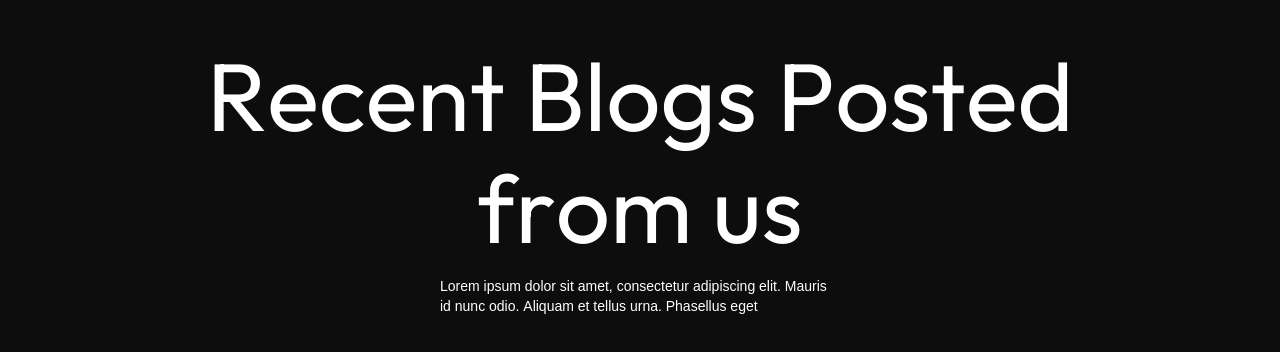
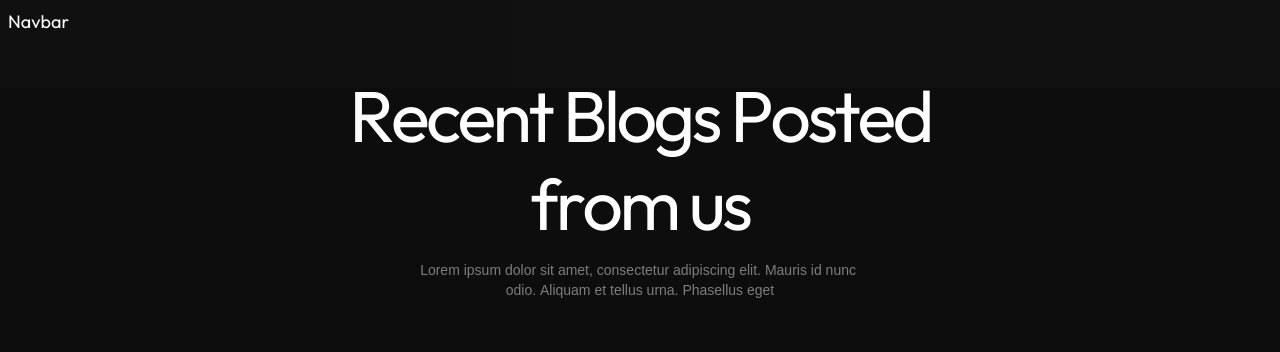
Before and after one commit to Tanmay-vats-sharma/Logix, a React (Vite) app in the folder Logix_Frontend/: page /blog in a window 1280 px wide. Shown: the top 352 px of the page. Built offline with nearby package versions, Linux system fonts and the light colour scheme; a web font is replaced by a local one.

Commit message:
Header initiated

```diff
--- a/Logix_Frontend/src/App.jsx
+++ b/Logix_Frontend/src/App.jsx
@@ -1,18 +1,32 @@
-import { BrowserRouter as Router, Routes, Route, Navigate } from 'react-router-dom';
-import BlogPage from './components/pages/blogPage/BlogPage';
-function App() {
+import React from "react";
+import { BrowserRouter as Router, Routes, Route } from "react-router-dom";
+import BlogPage from "./components/pages/blogPage/BlogPage";
+import Header from "./components/common/Header"
 
+
+
+// Layout component
+function Layout({ children }) {
   return (
-    <>
-      <div className="h-screen flex flex-col items-center justify-center gap-3">
-        <Router>
-          <Routes>
-            <Route path='/blog' element={<BlogPage />} />
-          </Routes>
-        </Router>
-      </div>
-    </>
-  )
+    <div className="h-screen flex flex-col">
+      <Header />
+      <main className="flex-grow flex items-center justify-center gap-3">
+        {children}
+      </main>
+    </div>
+  );
 }
 
-export default App
+function App() {
+  return (
+    <Router>
+      <Layout>
+        <Routes>
+          <Route path="/blog" element={<BlogPage />} />
+        </Routes>
+      </Layout>
+    </Router>
+  );
+}
+
+export default App;
--- a/Logix_Frontend/src/components/common/Header.jsx
+++ b/Logix_Frontend/src/components/common/Header.jsx
@@ -0,0 +1,11 @@
+import React, { useEffect, useState } from "react";
+
+const Navbar = () => {
+  return (
+<div className="fixed min-h-[11%] w-full bg-custom-gray  animate-navbar z-[1] text-white">
+      <div className="p-2 text-lg">Navbar</div>
+    </div>
+  );
+};
+
+export default Navbar;
--- a/Logix_Frontend/src/components/pages/blogPage/BlogPage.jsx
+++ b/Logix_Frontend/src/components/pages/blogPage/BlogPage.jsx
@@ -3,7 +3,7 @@ import Intro from './Intro';
 
 const BlogPage = () => {
     return (
-        <div className='h-full flex flex-col items-center mt-8'>
+        <div className='h-full flex flex-col items-center mt-8 '>
             <Intro/>
             {/* <h1 className='neon-purple-text text-9xl'>Blog Page</h1> */}
             {/* <p className='neon-red-text'>Welcome to the blog page!</p> */}
--- a/Logix_Frontend/src/components/pages/blogPage/Intro.jsx
+++ b/Logix_Frontend/src/components/pages/blogPage/Intro.jsx
@@ -2,8 +2,8 @@ import React from 'react';
 import { TextEffect } from '../../motion-ui/TextEffect';
 const Intro = () => {
     return (
-        <div className='w-svw h-2/5 p-4'>
-            <div className='text-center  text-2xl sm:text-4xl md:text-5xl lg:text-7xl xl:text-8xl  '>
+        <div className='w-full h-2/5 p-4   mt-12'>
+            <div className=' flex  flex-col  justify-center text-center   sm:text-4xl md:text-5xl lg:text-7xl xl:text-7xl tracking-tighter '>
                 <TextEffect
                     per='char'
                     delay={0.5}
@@ -74,7 +74,7 @@ const Intro = () => {
                     from us
                 </TextEffect>
             </div>
-            <div className='hidden w-2/6 mx-auto sm:flex justify-center mt-3'>
+            <div className='hidden w-2/3 mx-auto sm:flex justify-center text-center text-[#7d7d7d] mt-3'>
                 <TextEffect
                 className='text-sm hebrew-text text-wrap p-2'
                 preset='fade-in-blur'
--- a/Logix_Frontend/tailwind.config.js
+++ b/Logix_Frontend/tailwind.config.js
@@ -2,32 +2,38 @@
 const plugin = require('tailwindcss/plugin');
 
 export default {
-  content: [
-    "./index.html",
-    "./src/**/*.{js,ts,jsx,tsx}",
-  ],
+  content: ["./index.html", "./src/**/*.{js,ts,jsx,tsx}"],
   theme: {
     extend: {
+      colors: {
+        "custom-gray": "rgba(27, 27, 27, 0.26)",
+      },
+
       backgroundImage: {
         passiveColor:
-          'radial-gradient(circle at 50% 50%, rgb(164,124,243), rgb(104,63,234))',
+          "radial-gradient(circle at 50% 50%, rgb(164,124,243), rgb(104,63,234))",
       },
       boxShadow: {
         customShadow:
           // 'rgba(255,255,255,0.25) 0px 2px 1px 0px inset, rgba(0,0,0,0.25) 0px -4px 4px 0px inset, rgba(255,255,255,0.1) 0px 0px 1px 4px, rgba(104,63,234,0.4) 0px 2px 60px 0px',
           // ' rgba(255,255,255,0.1) 0px 0px 1px 4px, rgba(104,63,234,0.4) 0px 4px 120px 0px',
-          'rgba(255,255,255,0.1) 0px 0px 1px 4px, rgba(104,63,234,0.4) 0px 8px 250px 70px',
+          "rgba(255,255,255,0.1) 0px 0px 1px 4px, rgba(104,63,234,0.4) 0px 8px 250px 70px",
       },
       animation: {
-        wordScale: 'wordScale 0.5s ease-in-out forwards',
-        wordScaleDelay200: 'wordScale 0.5s ease-in-out 0.1s forwards',
-        wordScaleDelay400: 'wordScale 0.5s ease-in-out 0.2s forwards',
-        wordScaleDelay600: 'wordScale 0.5s ease-in-out 0.3s forwards',
+        navbar: "navbar 300ms ease-in-out forwards",
+        wordScale: "wordScale 0.5s ease-in-out forwards",
+        wordScaleDelay200: "wordScale 0.5s ease-in-out 0.1s forwards",
+        wordScaleDelay400: "wordScale 0.5s ease-in-out 0.2s forwards",
+        wordScaleDelay600: "wordScale 0.5s ease-in-out 0.3s forwards",
       },
       keyframes: {
         wordScale: {
-          '0%': { transform: 'scale(0)', opacity: 0 },
-          '100%': { transform: 'scale(1)', opacity: 1 },
+          "0%": { transform: "scale(0)", opacity: 0 },
+          "100%": { transform: "scale(1)", opacity: 1 },
+        },
+        navbar: {
+          "0%": { height: "0px" },
+          "100%": { height: "50px" },
         },
       },
     },
@@ -35,29 +41,29 @@ export default {
   plugins: [
     plugin(({ theme, addUtilities }) => {
       const neonUtilities = {};
-      const colors = theme('colors');
+      const colors = theme("colors");
       for (const color in colors) {
-        if (typeof colors[color] === 'object') {
-          const color1 = colors[color]['500'];
-          const color2 = colors[color]['700'];
+        if (typeof colors[color] === "object") {
+          const color1 = colors[color]["500"];
+          const color2 = colors[color]["700"];
           neonUtilities[`.neon-${color}`] = {
-            transition: 'transform 0.25s ease, box-shadow 0.25s ease',
-            transform: 'scale(1)',
+            transition: "transform 0.25s ease, box-shadow 0.25s ease",
+            transform: "scale(1)",
             boxShadow: `0 0 5px ${color1}, 0 0 20px ${color2}`,
-            '&:hover': {
-              transform: 'scale(1.01)',
+            "&:hover": {
+              transform: "scale(1.01)",
               boxShadow: `0 0 5px ${color1}, 0 0 40px ${color2}`,
             },
           };
           neonUtilities[`.neon-${color}-shadow`] = {
-            boxShadow: `0 0 5px ${ color1 }, 0 0 30px ${ color2 }`
+            boxShadow: `0 0 5px ${color1}, 0 0 30px ${color2}`,
           };
           neonUtilities[`.neon-${color}-text`] = {
-            textShadow: `0 0 5px ${ color1 }, 0 0 30px ${ color2 }`
+            textShadow: `0 0 5px ${color1}, 0 0 30px ${color2}`,
           };
         }
       }
-      addUtilities(neonUtilities)
-    })
+      addUtilities(neonUtilities);
+    }),
   ],
-}
+};
```
